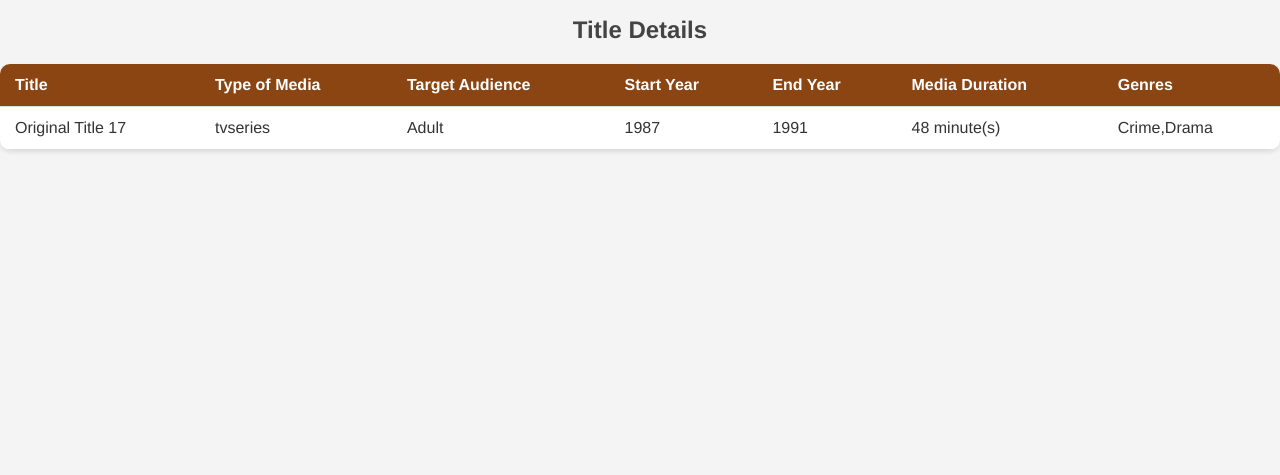
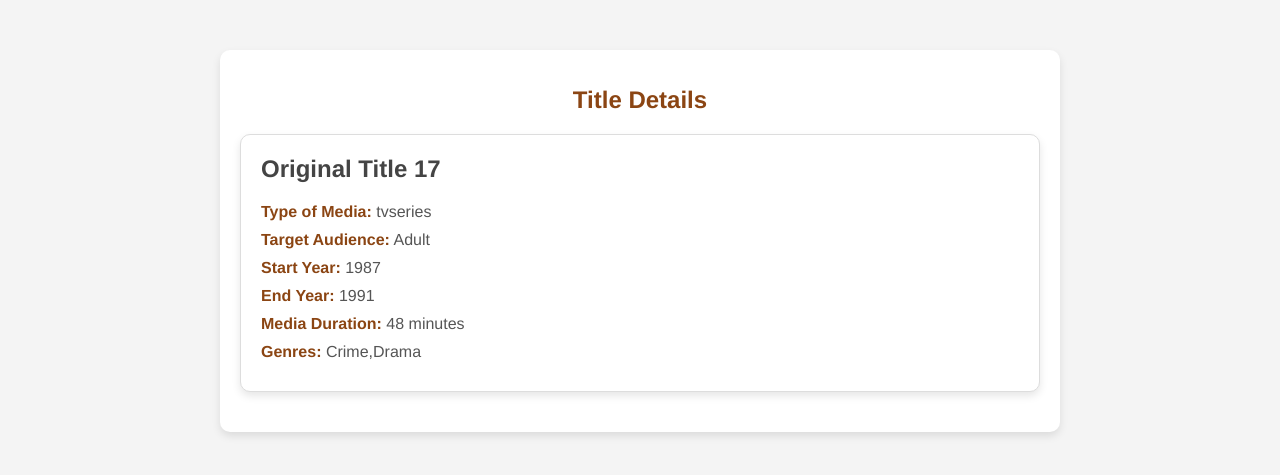
Before and after one commit to squw/CS338_project, a Flask app: page /tt0000017 in a window 1280 px wide. Shown: the top 475 px of the page. Run offline with Flask 3, Linux system fonts and the light colour scheme; parts of the project's set-up code (start-up, migrations or seed data) failed here and were passed over.

Commit message:
improving visuals for title details

```diff
--- a/SQL/title_details.sql
+++ b/SQL/title_details.sql
@@ -3,22 +3,34 @@ SELECT
     tb.titleType,
     CASE
         WHEN tb.isAdult = 0 THEN
-         'Everyone'
+            'Everyone'
         ELSE
-         'Adult'
+            'Adult'
     END AS isAdult,
     CASE
         WHEN tb.startYear = 0000 THEN
-         'Unknown'
+            'Unknown'
         ELSE
-         tb.startYear
+            tb.startYear
     END AS startYear,
     tb.endYear,
     CASE
         WHEN tb.runtimeMinutes >= 60 THEN
-         CONCAT(FLOOR(tb.runtimeMinutes / 60), ' hour(s) and ', tb.runtimeMinutes % 60, ' minute(s)')
+            CONCAT(
+                FLOOR(tb.runtimeMinutes / 60),
+                ' hour',
+                CASE WHEN FLOOR(tb.runtimeMinutes / 60) > 1 THEN 's' ELSE '' END,
+                ' and ',
+                tb.runtimeMinutes % 60,
+                ' minute',
+                CASE WHEN tb.runtimeMinutes % 60 > 1 THEN 's' ELSE '' END
+            )
         ELSE
-         CONCAT(tb.runtimeMinutes, ' minute(s)')
+            CONCAT(
+                tb.runtimeMinutes,
+                ' minute',
+                CASE WHEN tb.runtimeMinutes > 1 THEN 's' ELSE '' END
+            )
     END AS runTime,
     tb.genres
 FROM
--- /dev/null
+++ b/static/css/title_details.css
@@ -0,0 +1,63 @@
+.content {
+  font-family: 'Helvetica Neue', Arial, sans-serif;
+  max-width: 800px;
+  margin: 50px auto;
+  padding: 20px;
+  background: #fff;
+  border-radius: 10px;
+  box-shadow: 0 4px 8px rgba(0, 0, 0, 0.1);
+}
+
+.title-card {
+  border: 1px solid #ccc;
+  border-radius: 10px;
+  box-shadow: 0 4px 8px rgba(0, 0, 0, 0.1);
+  padding: 20px;
+  margin-bottom: 20px;
+  background-color: #fff;
+}
+
+.title-card h2 {
+  margin-top: 0;
+  color: #444;
+}
+
+.title-card p {
+  margin: 10px 0;
+  color: #555;
+}
+
+.label {
+  font-weight: bold;
+  color: #8b4513;  /* Using the same color as in the global theme */
+}
+
+/* Additional styles to align with the global theme */
+.title-card {
+  border: 1px solid #ddd;
+}
+
+.title-card:hover {
+  background-color: #f9f9f9;
+}
+
+h1 {
+  font-size: 24px;
+  margin-bottom: 20px;
+  color: #8b4513;  /* Aligning with the theme */
+  text-align: center;
+}
+
+@media (max-width: 600px) {
+  .content {
+    padding: 10px;
+  }
+
+  h1 {
+    font-size: 20px;
+  }
+
+  .title-card {
+    padding: 10px;
+  }
+}
--- a/templates/title_details.html
+++ b/templates/title_details.html
@@ -3,39 +3,28 @@
 <!--block for head-->
 {% block head %}
 <title>Title Details</title>
+<link rel="stylesheet" href="{{ url_for('static', filename='css/title_details.css') }}">
 {% endblock %}
 
-<!--block for body-->
+<!-- Block for body -->
 {% block body %}
 <div class="content">
-
   <h1>Title Details</h1>
 
   {% if details_result %}
-  <table>
-    <tr>
-      <th>Title</th>
-      <th>Type of Media</th>
-      <th>Target Audience</th>
-      <th>Start Year</th>
-      <th>End Year</th>
-      <th>Media Duration</th>
-      <th>Genres</th>
-    </tr>
     {% for entry in details_result %}
-    <tr>
-      <td>{{ entry[0] }}</td>
-      <td>{{ entry[1] }}</td>
-      <td>{{ entry[2] }}</td>
-      <td>{{ entry[3] }}</td>
-      <td>{{ entry[4] }}</td>
-      <td>{{ entry[5] }}</td>
-      <td>{{ entry[6] }}</td>
-    </tr>
+    <div class="title-card">
+      <h2>{{ entry[0] }}</h2>
+      <p><span class="label">Type of Media:</span> {{ entry[1] }}</p>
+      <p><span class="label">Target Audience:</span> {{ entry[2] }}</p>
+      <p><span class="label">Start Year:</span> {{ entry[3] }}</p>
+      <p><span class="label">End Year:</span> {{ entry[4] }}</p>
+      <p><span class="label">Media Duration:</span> {{ entry[5] }}</p>
+      <p><span class="label">Genres:</span> {{ entry[6] }}</p>
+    </div>
     {% endfor %}
-  </table>
   {% else %}
-  <p>No details found for this title.</p>
+    <p>No details found for this title.</p>
   {% endif %}
 </div>
 {% endblock %}
```
